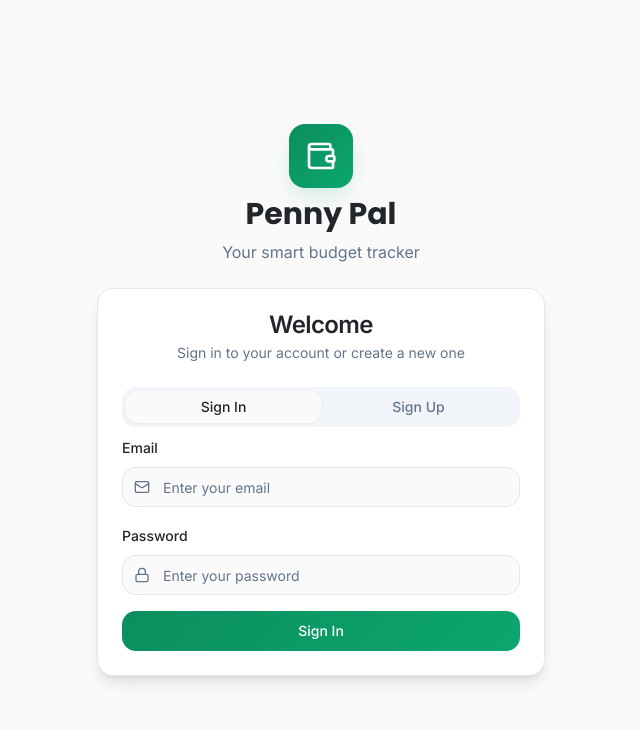
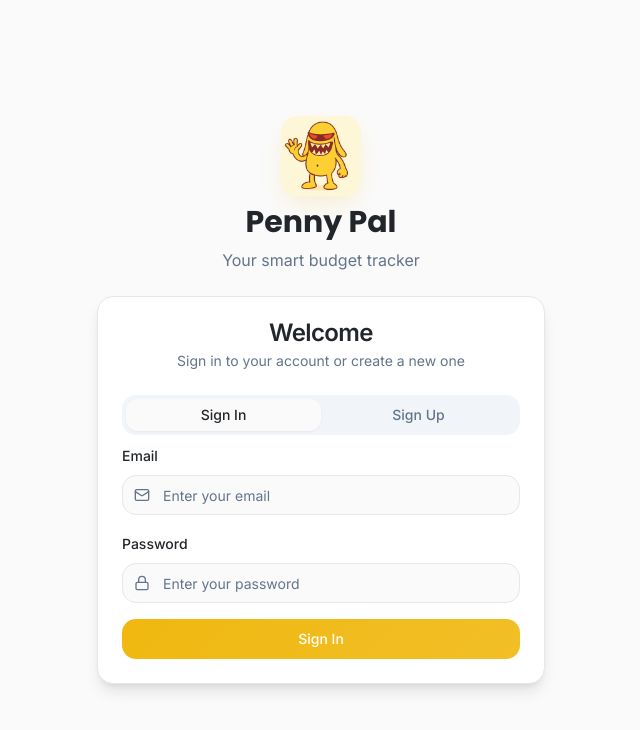
Before and after one commit to dorismens1982-maker/penny-pal, a React (Vite) app: page /auth in a window 1280 px wide. Shown: the top 730 px of the page, without its empty margins (319-959 px from the left). Built offline with nearby package versions, Linux system fonts and the light colour scheme; the HTML template or start-up script is replaced by a standard one.

Commit message:
Refactor: Update auth page branding

```diff
--- a/src/index.css
+++ b/src/index.css
@@ -18,11 +18,11 @@ All colors MUST be HSL.
     --popover: 0 0% 100%;
     --popover-foreground: 210 11% 15%;
 
-    /* Primary - Green #059669 */
-    --primary: 158 86% 30%;
+    /* Primary - Yellow to match logo */
+    --primary: 45 88% 50%;
     --primary-foreground: 0 0% 100%;
-    --primary-light: 158 86% 35%;
-    --primary-dark: 158 86% 25%;
+    --primary-light: 45 88% 55%;
+    --primary-dark: 45 88% 45%;
 
     /* Secondary - Soft gray */
     --secondary: 210 40% 96.1%;
@@ -50,7 +50,7 @@ All colors MUST be HSL.
 
     --border: 214.3 31.8% 91.4%;
     --input: 214.3 31.8% 91.4%;
-    --ring: 158 86% 30%;
+    --ring: 45 88% 50%;
 
     --radius: 1rem;
 
@@ -65,7 +65,7 @@ All colors MUST be HSL.
     --shadow-md: 0 4px 6px -1px rgb(0 0 0 / 0.1), 0 2px 4px -2px rgb(0 0 0 / 0.1);
     --shadow-lg: 0 10px 15px -3px rgb(0 0 0 / 0.1), 0 4px 6px -4px rgb(0 0 0 / 0.1);
     --shadow-success: 0 10px 25px -5px rgb(14 165 233 / 0.2);
-    --shadow-primary: 0 10px 25px -5px rgb(5 150 105 / 0.2);
+    --shadow-primary: 0 10px 25px -5px rgb(240 180 15 / 0.2);
 
     --sidebar-background: 0 0% 98%;
 
@@ -94,10 +94,10 @@ All colors MUST be HSL.
     --popover: 210 11% 10%;
     --popover-foreground: 0 0% 98%;
 
-    --primary: 158 86% 35%;
+    --primary: 45 88% 55%;
     --primary-foreground: 0 0% 100%;
-    --primary-light: 158 86% 40%;
-    --primary-dark: 158 86% 30%;
+    --primary-light: 45 88% 60%;
+    --primary-dark: 45 88% 50%;
 
     --secondary: 210 11% 15%;
     --secondary-foreground: 0 0% 98%;
@@ -121,9 +121,9 @@ All colors MUST be HSL.
 
     --border: 210 11% 20%;
     --input: 210 11% 15%;
-    --ring: 158 86% 35%;
+    --ring: 45 88% 55%;
 
-    --shadow-primary: 0 10px 25px -5px rgb(5 150 105 / 0.3);
+    --shadow-primary: 0 10px 25px -5px rgb(240 180 15 / 0.3);
     --sidebar-background: 240 5.9% 10%;
     --sidebar-foreground: 240 4.8% 95.9%;
     --sidebar-primary: 224.3 76.3% 48%;
--- a/src/pages/AuthPage.tsx
+++ b/src/pages/AuthPage.tsx
@@ -7,7 +7,7 @@ import { Label } from '@/components/ui/label';
 import { Card, CardContent, CardDescription, CardHeader, CardTitle } from '@/components/ui/card';
 import { Tabs, TabsContent, TabsList, TabsTrigger } from '@/components/ui/tabs';
 import { useToast } from '@/hooks/use-toast';
-import { Wallet, Mail, Lock, User } from 'lucide-react';
+import { Mail, Lock, User } from 'lucide-react';
 
 const AuthPage = () => {
   const { user, signIn, signUp } = useAuth();
@@ -89,8 +89,12 @@ const AuthPage = () => {
       <div className="w-full max-w-md space-y-6">
         {/* Logo/Header */}
         <div className="text-center space-y-2">
-          <div className="mx-auto w-16 h-16 bg-gradient-primary rounded-2xl flex items-center justify-center shadow-primary">
-            <Wallet className="w-8 h-8 text-primary-foreground" />
+          <div className="mx-auto w-20 h-20 rounded-2xl flex items-center justify-center shadow-primary">
+            <img
+              src="/logo.png"
+              alt="Penny Pal Logo"
+              className="w-20 h-20 object-contain rounded-2xl"
+            />
           </div>
           <h1 className="text-3xl font-poppins font-bold text-foreground">Penny Pal</h1>
           <p className="text-muted-foreground">Your smart budget tracker</p>
```
Also changed, not shown: public/logo.png (added).
